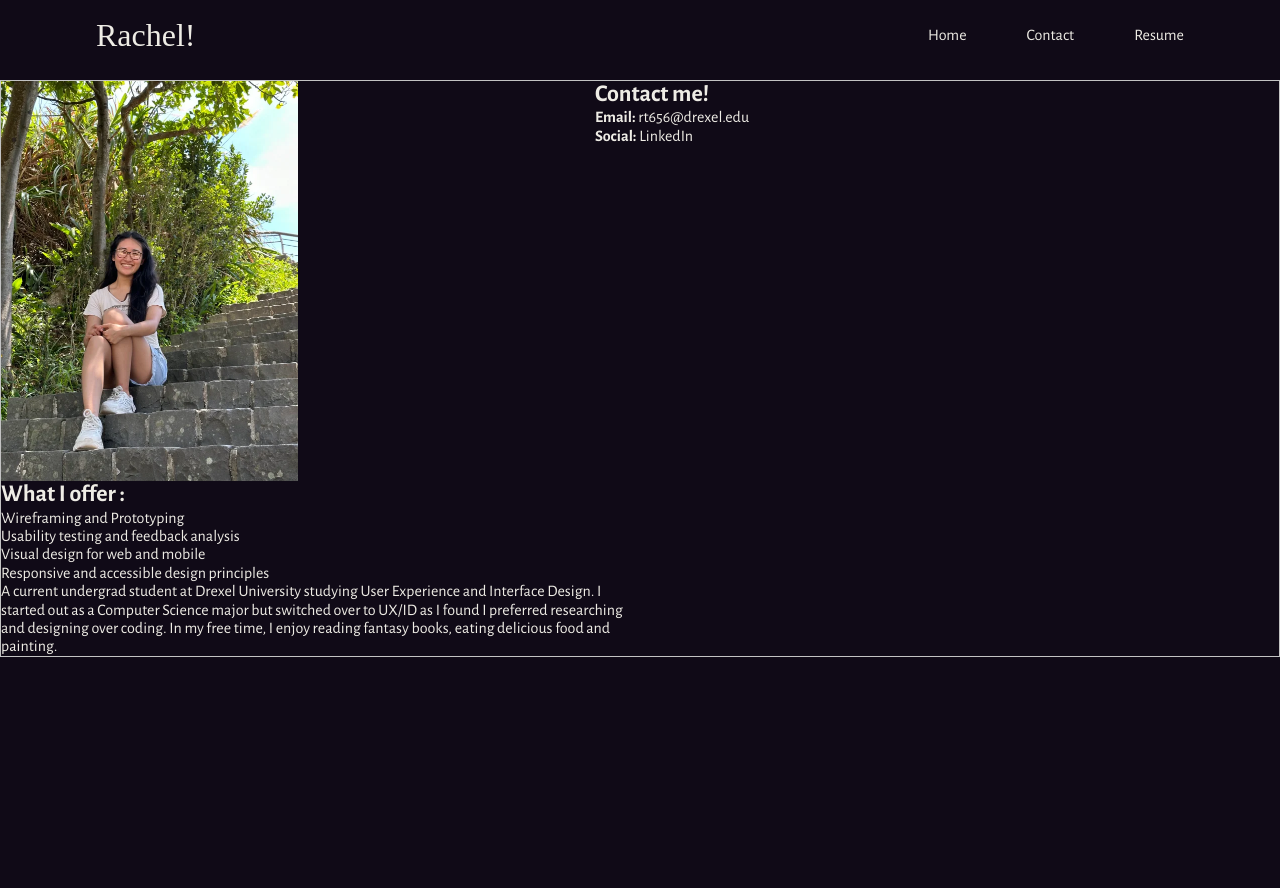
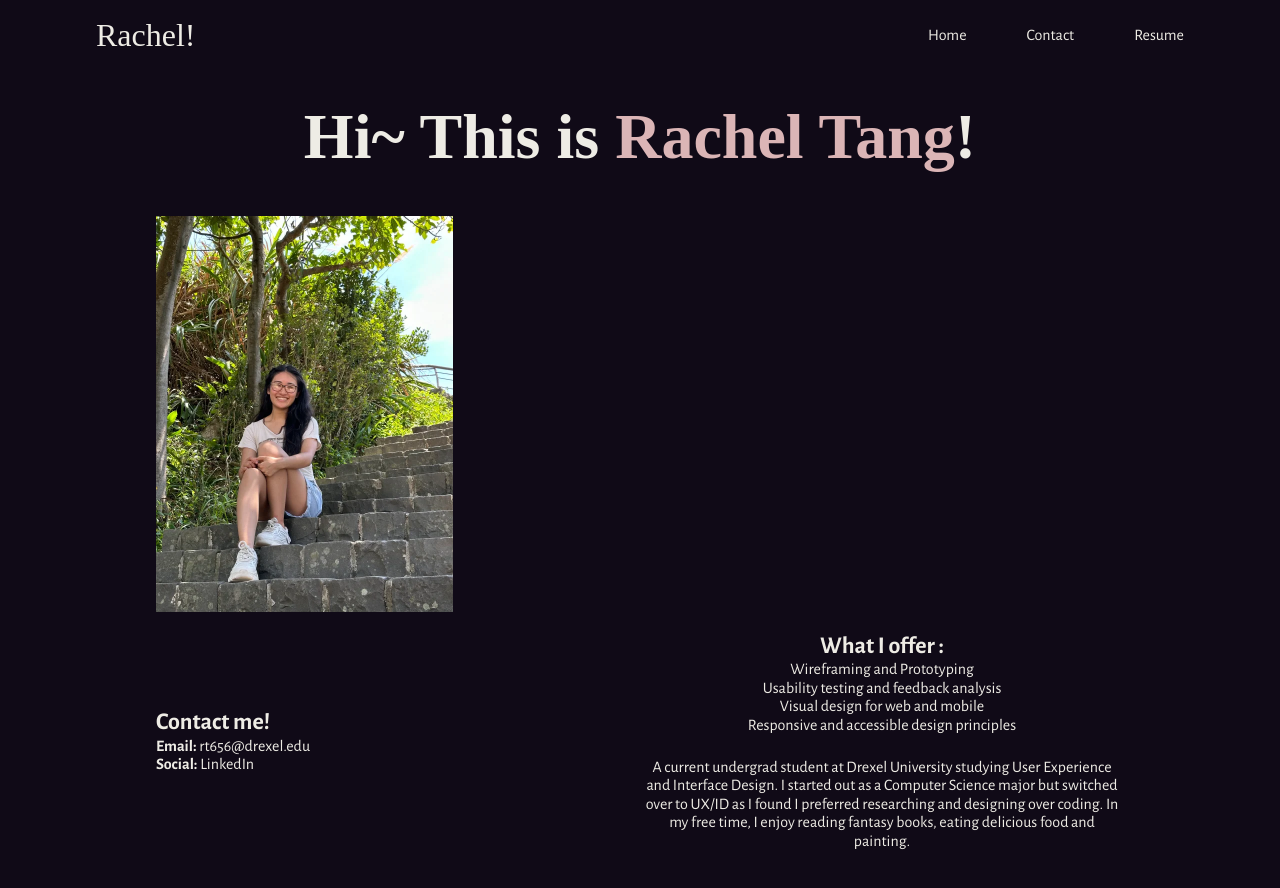
Before and after one commit to rt656arch/idm222-rt656, a plain HTML site: page contact.html in a window 1280 px wide. Before the commit the page ends 821 px from the top, so only its background shows below. Drawn offline with nearby package versions, Linux system fonts and the light colour scheme; a web font is replaced by a local one.

Commit message:
about update

```diff
--- a/css/style.css
+++ b/css/style.css
@@ -647,7 +647,6 @@ hr {
 
 .aboutContent {
   width: 100%;
-  border: 1px solid #c3c3c3;
   display: flex;
   flex-wrap: wrap;
 }
@@ -687,3 +686,34 @@ hr {
   margin-left: 50px;
   margin-right: 50px;
 }
+
+.aboutContainer {
+  max-width: 1000px;
+  margin: 75px auto;
+  padding: 0 1rem;
+  border-color: transparent;
+}
+
+.aboutTitle {
+  text-align: center;
+  font-family: var(--headings);
+  font-size: 2rem;
+  margin-top: 100px;
+}
+
+.textCombo {
+  display: flex;
+  flex-direction: column;
+  align-items: center;
+  text-align: center;
+  margin: 1em auto;
+  gap: var(--rhythm);
+}
+
+.aboutContent {
+  align-items: center;
+}
+
+.aboutContent img {
+  align-items: center;
+}
```
Also changed, not shown: index.html (+3 -2 lines).
